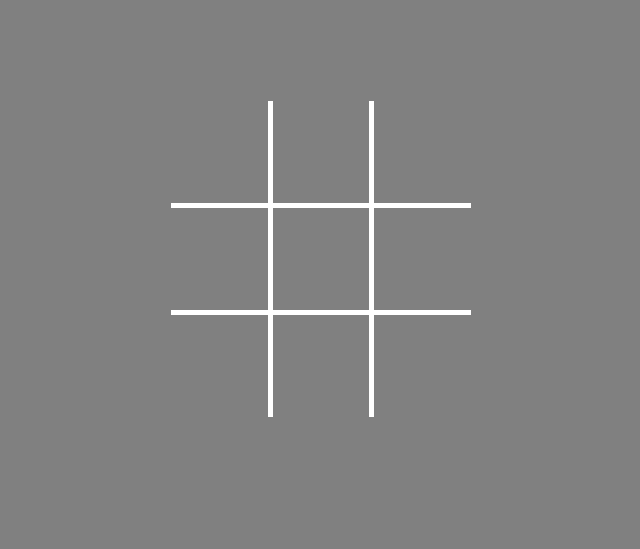
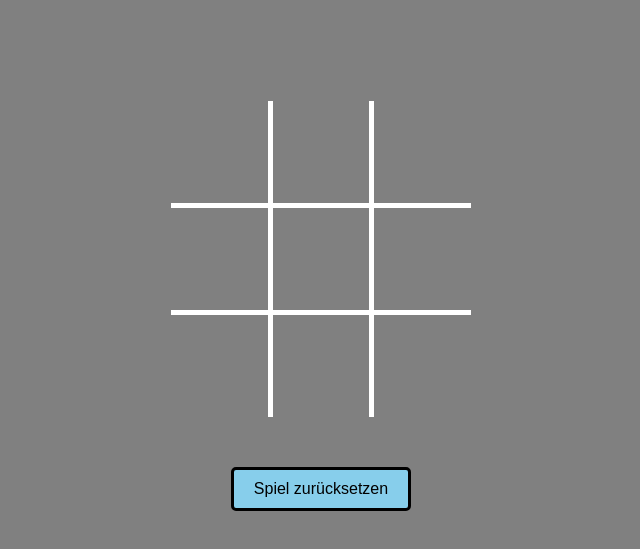
Before and after one commit to JustDannyG/tic-tac-toe, a plain HTML site: page index.html in a window 1280 px wide. Shown: the part 79-628 px from the top of the page, without its empty margins (319-959 px from the left). Drawn offline with Linux system fonts and the light colour scheme.

Commit message:
add restart button

```diff
--- a/index.html
+++ b/index.html
@@ -11,7 +11,8 @@
 
 <body onload="init()">
     <h1 class="title">Tic-Tac-Toe</h1>
-    <div id="Content"></div>
+    <div id="content"></div>
+    <button onclick="resetGame()">Spiel zurücksetzen</button>
 </body>
 
 </html>
--- a/srcipt.js
+++ b/srcipt.js
@@ -37,7 +37,7 @@ function render() {
     }
 
     tableHTML += '</table>';
-    document.getElementById('Content').innerHTML = tableHTML;
+    document.getElementById('content').innerHTML = tableHTML;
 }
 
 function checkWin() {
@@ -93,6 +93,7 @@ function displayWinningLine(winInfo) {
     line.style.transformOrigin = '0 0';
     line.style.left = `${startX}px`;
     line.style.top = `${startY}px`;
+    line.classList.add('winning-line');
 
     // Füge die Linie zum Spielfeld hinzu
     document.body.appendChild(line);
@@ -129,6 +130,28 @@ function handleCellClick(index) {
     }
 }
 
+function resetGame() {
+    // Setze alle Felder auf null zurück
+    fields = [
+        null,
+        null,
+        null,
+        null,
+        null,
+        null,
+        null,
+        null,
+        null
+    ];
+
+    // Entferne eventuell vorhandene Gewinnlinien
+    const lines = document.querySelectorAll('.winning-line');
+    lines.forEach(line => line.remove());
+
+    // Aktualisiere das Spielfeld
+    render();
+}
+
 function generateSvgCircle() {
     return `
         <svg width="40px" height="40px" viewBox="0 0 40 40">
--- a/style.css
+++ b/style.css
@@ -13,7 +13,6 @@ body {
 }
 
 table {
-    margin-top: 100px;
     width: 300px;
     height: 300px;
     border-collapse: collapse;
@@ -64,3 +63,26 @@ table tr:last-child td {
 table tr td:last-child {
     border-right: 0;
 }
+
+button {
+    background-color: #87CEEB; /* Sky blue color */
+    padding: 10px 20px;
+    border: none;
+    border-radius: 5px;
+    cursor: pointer;
+    font-size: 16px;
+    transition: background-color 0.3s ease;
+    border-width: 2px;
+    border-color: black;
+    border: solid;
+}
+
+button:hover {
+    background-color: #4682B4; /* Darker sky blue color */
+    border-color: white;
+}
+
+#content {
+    margin-top: 100px;
+    margin-bottom: 50px;
+}
```
